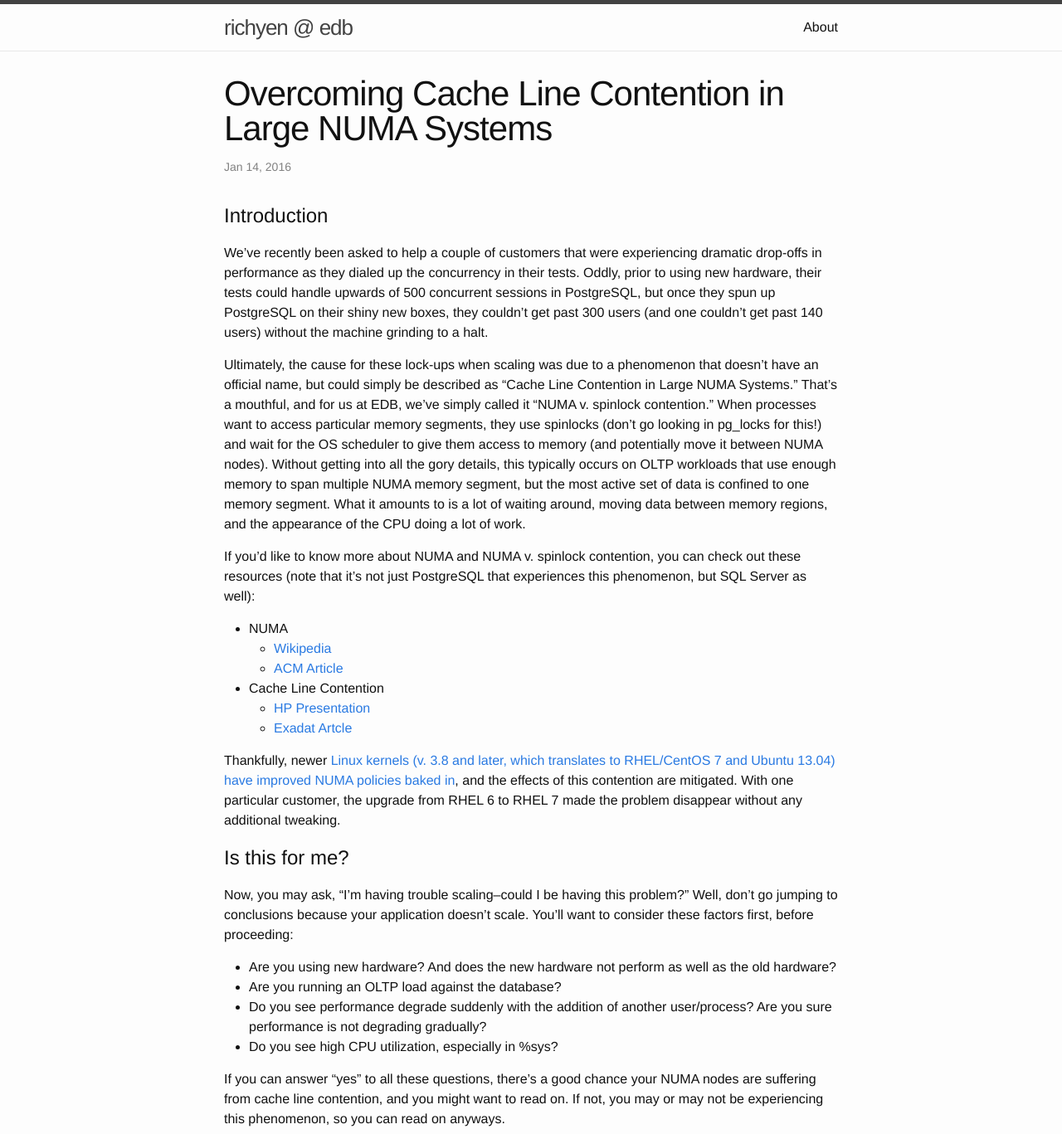
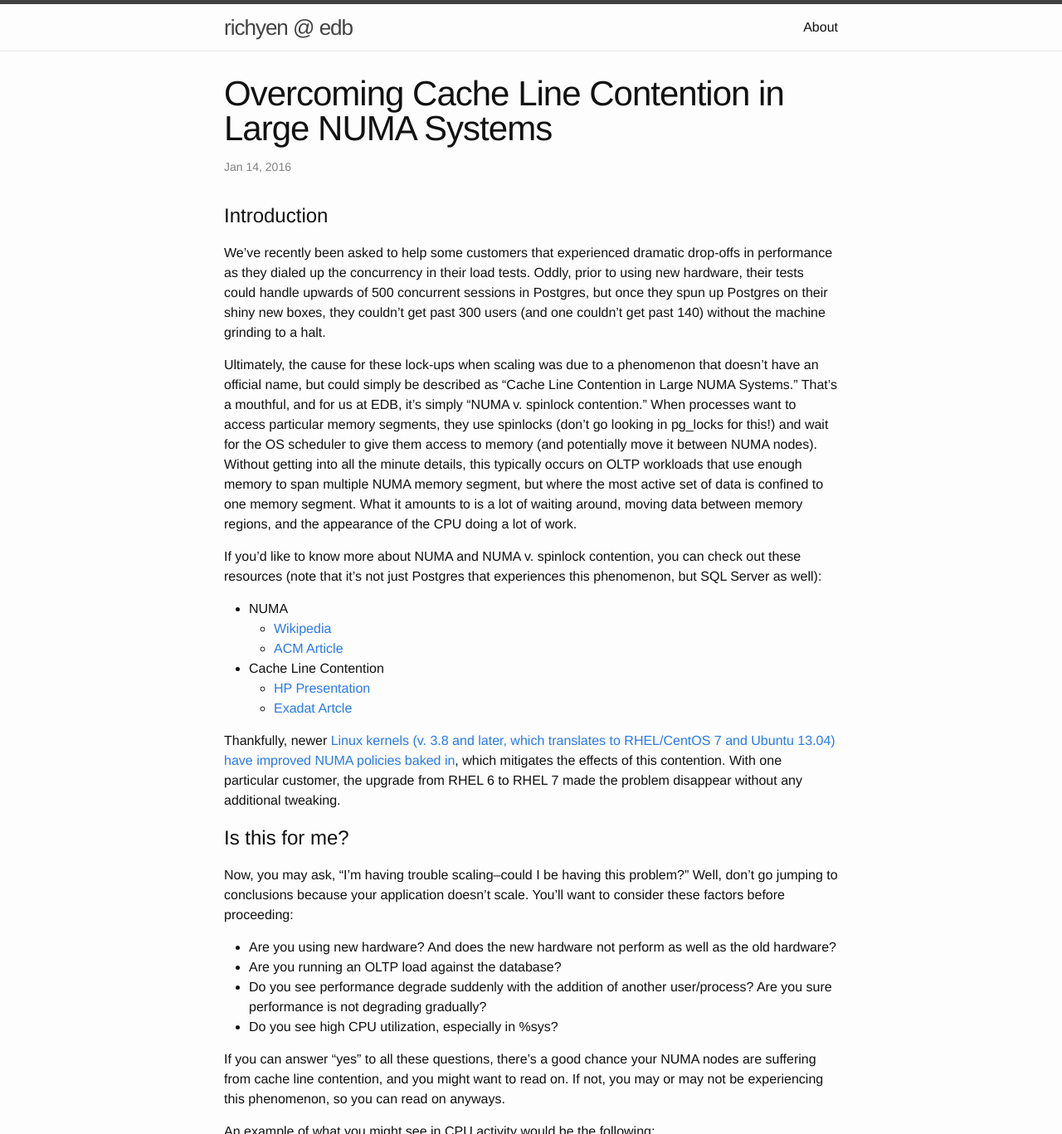
Before and after one commit to richyen/richyen.github.io, a Jekyll site: the page built from _posts/2016-01-14-numa_spinlocks_issue.markdown, in a window 1280 px wide and 1400 px high, cut to the strip 0-1367 px from the top of the window. Shown: the whole strip at 83% size. Built offline with Jekyll 4.4.1, drawn with Linux system fonts in a browser that asks for light colours; some of the changed text lies outside the part shown.

Commit message:
Incorporating B. Kerschberg's edits

```diff
--- a/_posts/2016-01-14-numa_spinlocks_issue.markdown
+++ b/_posts/2016-01-14-numa_spinlocks_issue.markdown
@@ -2,15 +2,15 @@
 layout: post
 title:  "Overcoming Cache Line Contention in Large NUMA Systems"
 date:   2016-01-14 13:01:09 -0800
-categories: NUMA CPU tuning cpuset linux postgreSQL postgres performance scaling
+categories: NUMA CPU tuning cpuset linux Postgres postgres performance scaling
 ---
 # Introduction
 
-We’ve recently been asked to help a couple of customers that were experiencing dramatic drop-offs in performance as they dialed up the concurrency in their tests.  Oddly, prior to using new hardware, their tests could handle upwards of 500 concurrent sessions in PostgreSQL, but once they spun up PostgreSQL on their shiny new boxes, they couldn’t get past 300 users (and one couldn’t get past 140 users) without the machine grinding to a halt.
+We’ve recently been asked to help some  customers that experienced  dramatic drop-offs in performance as they dialed up the concurrency in their load tests.  Oddly, prior to using new hardware, their tests could handle upwards of 500 concurrent sessions in Postgres, but once they spun up Postgres on their shiny new boxes, they couldn’t get past 300 users (and one couldn’t get past 140) without the machine grinding to a halt.
 
-Ultimately, the cause for these lock-ups when scaling was due to a phenomenon that doesn’t have an official name, but could simply be described as “Cache Line Contention in Large NUMA Systems.”  That’s a mouthful, and for us at EDB, we’ve simply called it “NUMA v. spinlock contention.”  When processes want to access particular memory segments, they use spinlocks (don’t go looking in pg_locks for this!) and wait for the OS scheduler to give them access to memory (and potentially move it between NUMA nodes).  Without getting into all the gory details, this typically occurs on OLTP workloads that use enough memory to span multiple NUMA memory segment, but the most active set of data is confined to one memory segment.  What it amounts to is a lot of waiting around, moving data between memory regions, and the appearance of the CPU doing a lot of work.
+Ultimately, the cause for these lock-ups when scaling was due to a phenomenon that doesn’t have an official name, but could simply be described as “Cache Line Contention in Large NUMA Systems.”  That’s a mouthful, and for us at EDB, it’s simply “NUMA v. spinlock contention.”  When processes want to access particular memory segments, they use spinlocks (don’t go looking in pg_locks for this!) and wait for the OS scheduler to give them access to memory (and potentially move it between NUMA nodes).  Without getting into all the minute details, this typically occurs on OLTP workloads that use enough memory to span multiple NUMA memory segment, but where the most active set of data is confined to one memory segment.  What it amounts to is a lot of waiting around, moving data between memory regions, and the appearance of the CPU doing a lot of work.
 
-If you’d like to know more about NUMA and NUMA v. spinlock contention, you can check out these resources (note that it’s not just PostgreSQL that experiences this phenomenon, but SQL Server as well):
+If you’d like to know more about NUMA and NUMA v. spinlock contention, you can check out these resources (note that it’s not just Postgres that experiences this phenomenon, but SQL Server as well):
 
 - NUMA
   - [Wikipedia](https://en.wikipedia.org/wiki/Non-uniform_memory_access)
@@ -19,10 +19,10 @@
   - [HP Presentation](https://events.linuxfoundation.org/sites/events/files/slides/linuxcon-2014-locking-final.pdf)
   - [Exadat Artcle](http://exadat.co.uk/2015/03/21/diagnosing-spinlock-problems-by-doing-the-math/)
 
-Thankfully, newer [Linux kernels (v. 3.8 and later, which translates to RHEL/CentOS 7 and Ubuntu 13.04) have improved NUMA policies baked in](https://en.wikipedia.org/wiki/Non-uniform_memory_access#Software_support), and the effects of this contention are mitigated.  With one particular customer, the upgrade from RHEL 6 to RHEL 7 made the problem disappear without any additional tweaking.
+Thankfully, newer [Linux kernels (v. 3.8 and later, which translates to RHEL/CentOS 7 and Ubuntu 13.04) have improved NUMA policies baked in](https://en.wikipedia.org/wiki/Non-uniform_memory_access#Software_support), which mitigates the effects of this contention.  With one particular customer, the upgrade from RHEL 6 to RHEL 7 made the problem disappear without any additional tweaking.
 
 # Is this for me?
-Now, you may ask, “I’m having trouble scaling--could I be having this problem?”  Well, don’t go jumping to conclusions because your application doesn’t scale.  You’ll want to consider these factors first, before proceeding:
+Now, you may ask, “I’m having trouble scaling--could I be having this problem?”  Well, don’t go jumping to conclusions because your application doesn’t scale.  You’ll want to consider these factors before proceeding:
 
 - Are you using new hardware?  And does the new hardware not perform as well as the old hardware?
 - Are you running an OLTP load against the database?
@@ -38,7 +38,7 @@
 ![CPU Graph](https://s3.amazonaws.com/f.cl.ly/items/3z2B3I0n3E2D0K3a340H/kronos3.png?v=f371aa8c)
 
 # Identifying the Culprit
-The way to tell for certain if your NUMA nodes are causing headache for PostgreSQL is by simply removing NUMA handling from your server.  If you limit your processing to one CPU socket, you won’t be passing data between memory regions, and therefore you won’t experience cache line contention.  How to do this?  By creating a cpuset and running your PostgreSQL server on that one cpuset.  That way, you’re running on one NUMA node, and all your data is confined to one memory region.  If you do this, and you see your performance reach desired/previous values, you can be certain that cache line contention is causing the performance hit, and it’s time to upgrade the OS or look for other ways to get around the NUMA v. spinlocks issue.
+The way to tell for certain if your NUMA nodes are causing headache for Postgres is by simply removing NUMA handling from your server.  If you limit your processing to one CPU socket, you won’t be passing data between memory regions, and therefore you won’t experience cache line contention.  How to do this?  By creating a cpuset and running your Postgres server on that one cpuset.  That way, you’re running on one NUMA node, and all your data is confined to one memory region.  If you do this, and you see your performance reach desired/previous values, you can be certain that cache line contention is causing the performance hit, and it’s time to upgrade the OS or look for other ways to get around the NUMA v. spinlocks issue.
 
 ![The Plan](https://s3.amazonaws.com/f.cl.ly/items/1m0C0O301G1y2n2u0h2N/skitch.png?v=5e5a6d8a)
 
@@ -78,13 +78,13 @@
 pg_ctl start <usual start parameters>
 {% endhighlight %}
 
-*NOTE:* do not use `sysctl` or `service` or `/etc/init.d/` scripts to start PostgreSQL--be sure to just use plain old pg_ctl to ensure that the server gets started on the cpuset you created.
+*NOTE:* do not use `sysctl` or `service` or `/etc/init.d/` scripts to start Postgres--be sure to just use plain old pg_ctl to ensure that the server gets started on the cpuset you created.
 
-If this doesn’t work for you, you’ll need to do a bit of googling around for [cpusets](https://www.kernel.org/doc/Documentation/cgroups/cpusets.txt), or to find a way to limit all your PostgreSQL processes to one CPU.
+If this doesn’t work for you, you’ll need to do a bit of googling around for [cpusets](https://www.kernel.org/doc/Documentation/cgroups/cpusets.txt), or to find a way to limit all your Postgres processes to one CPU.
 
-Once you’ve set up the cpuset, and verified PostgreSQL is running and you can log in, start up your application(s) and/or tests, and see if the performance behavior improves.  Watch the CPU graph to make sure that only a fraction of your processors are actually being utilized.  If you are able to achieve better performance, you can be certain that NUMA cache line contention is the cause for your earlier performance degradation.
+Once you’ve set up the cpuset, and verified Postgres is running and you can log in, start up your application(s) and/or tests, and see if performance improves.  Watch the CPU graph to make sure that only a fraction of your processors are actually being utilized.  If you are able to achieve better performance, you can be certain that NUMA cache line contention is the cause for your earlier performance degradation.
 
 # The Fix
-From here, you will want to look into ensuring that your [Linux kernel is up-to-date with the latest kernel-level NUMA-handling features](https://en.wikipedia.org/wiki/Non-uniform_memory_access#Software_support).  If upgrading your OS is not an option, you may want to look into other ways around the issue, which include creating a separate cpuset for each PostgreSQL cluster/instance, limiting your real database connections to a safe level with a connection pooler (like pgbouncer), consider other hardware, or spread your data and workload across different servers.
+From here, you will want to look into ensuring that your [Linux kernel is up-to-date with the latest kernel-level NUMA-handling features](https://en.wikipedia.org/wiki/Non-uniform_memory_access#Software_support).  If upgrading your OS is not an option, you may want to look into other ways around the issue, which include creating a separate cpuset for each Postgres cluster/instance, limiting your real database connections to a safe level with a connection pooler (like pgbouncer), consider other hardware, or spread your data and workload across different servers.
 
 # Happy Trails!
```
